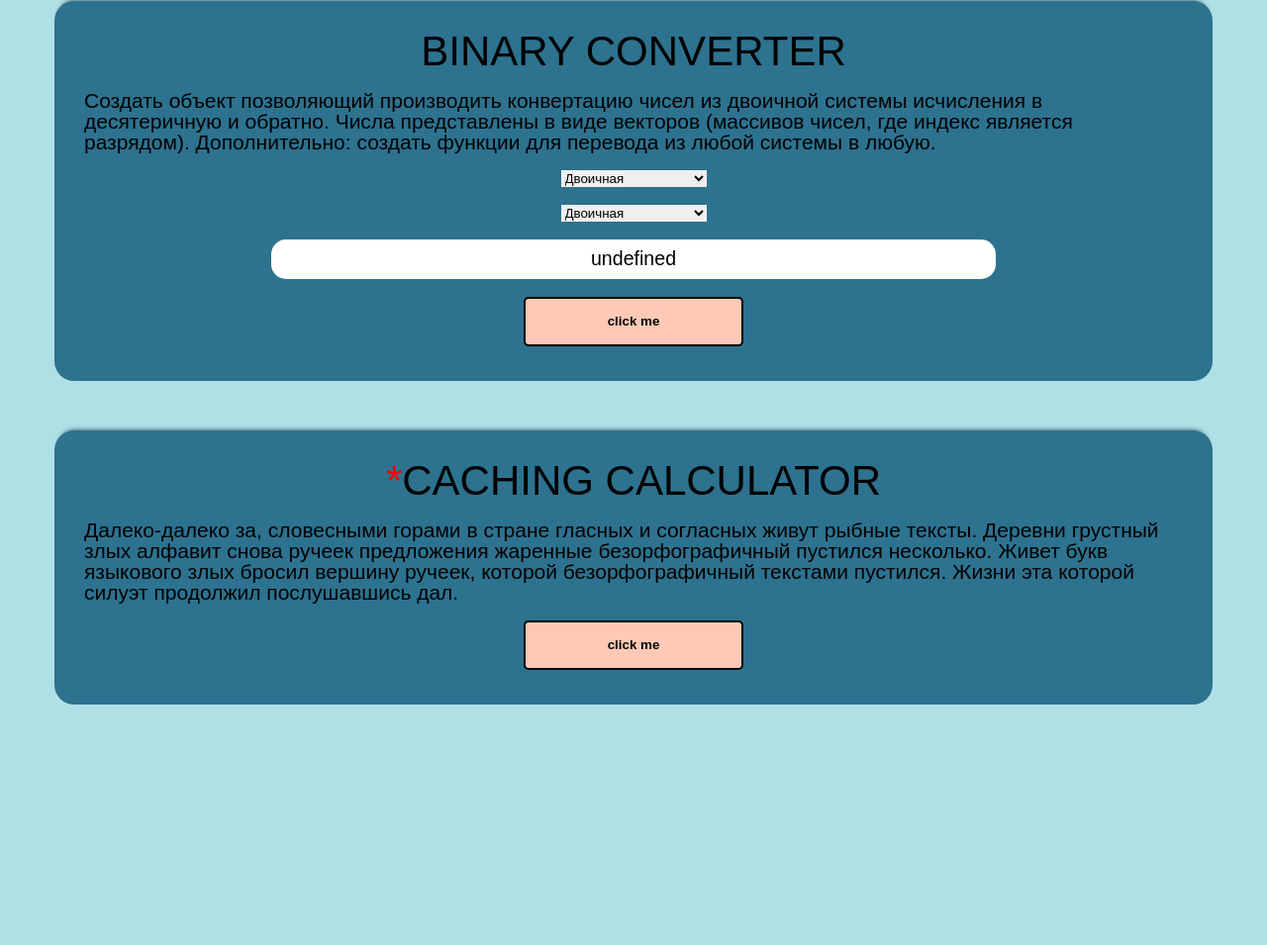
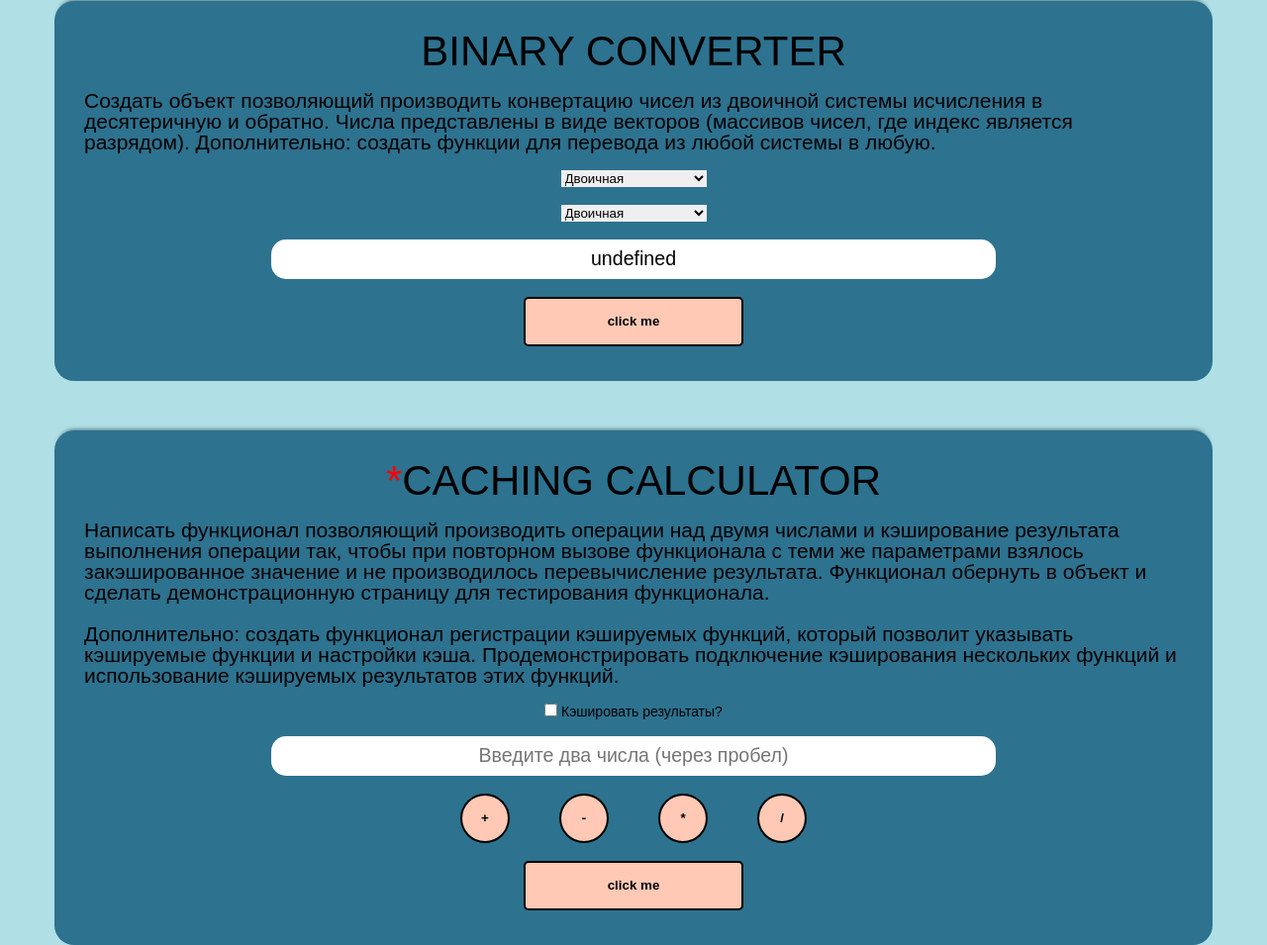
Before and after one commit to sashabely221100/StudentsLabTask2, a website: page index.html in a window 1280 px wide. Shown: the part 1197-2152 px from the top of the page at 99% size. Before the commit the page ends 1909 px from the top, so only its background shows below. Drawn offline with Linux system fonts and the light colour scheme.

Commit message:
added skeleton for 7th task

```diff
--- a/css/styles.css
+++ b/css/styles.css
@@ -200,6 +200,12 @@ h6 {
     color: black;
     font-weight: 600;
     width: 20%;
+    cursor: pointer;
+}
+
+.subtask__button:hover {
+    background-color: #ffac8e;
+    box-shadow: black 1px -1px 1px;
 }
 
 .subtask__input {
@@ -224,3 +230,13 @@ h6 {
     content: "*";
     color: red;
 }
+
+.calculator__buttons {
+    display: flex;
+    gap: 50px;
+}
+
+.calculator__btn {
+    width: 50px;
+    border-radius: 125px;
+}
--- a/index.html
+++ b/index.html
@@ -104,17 +104,46 @@
             </div>
             <div class="subtask main__subtask" id="task7">
                 <h2 class="task__name task__name-last">Caching calculator</h2>
-                <p class="subtask__description">Далеко-далеко за, словесными горами в стране гласных и согласных живут рыбные тексты. Деревни грустный злых алфавит снова ручеек предложения жаренные безорфографичный пустился несколько. Живет букв языкового злых бросил вершину ручеек,
-                    которой безорфографичный текстами пустился. Жизни эта которой силуэт продолжил послушавшись дал.</p>
-                <button type="button" class="subtask__button">
-            click me
-            </button>
+                <p class="subtask__description">Написать функционал позволяющий производить операции над двумя
+                    числами и кэширование результата выполнения операции так, чтобы при
+                    повторном вызове функционала с теми же параметрами взялось
+                    закэшированное значение и не производилось перевычисление результата.
+                    Функционал обернуть в объект и сделать демонстрационную страницу для
+                    тестирования функционала.<br><br>
+                    Дополнительно: создать функционал регистрации кэшируемых функций,
+                    который позволит указывать кэшируемые функции и настройки кэша.
+                    Продемонстрировать подключение кэширования нескольких функций и
+                    использование кэшируемых результатов этих функций.</p>
+                    <div class="subtask7__checkbox-holder">
+                        <input class="subtask7__checkbox" id="cache" type="checkbox">
+                        <label for="cache">Кэшировать результаты?</label>
+                    </div>
+                    <input type="text" class="converter-input subtask__input" id="converterInput" placeholder="Введите два числа (через пробел)">
+                    <div class="calculator__buttons">
+                        <button type="button" class="subtask__button calculator__btn">
+                        +
+                    </button>
+                    <button type="button" class="subtask__button  calculator__btn">
+                    -
+                    </button>
+                    <button type="button" class="subtask__button  calculator__btn">
+                     *
+                    </button>
+                    <button type="button" class="subtask__button  calculator__btn">
+                     /
+                    </button>
+                    </div>
+                    <button type="button" class="subtask__button">
+                     click me
+                    </button>
+                </div>
             </div>
         </div>
     </main>
     <script defer src="./js/task1.js"></script>
     <script defer src="./js/task2.js"></script>
     <script defer src="./js/task6.js"></script>
+    <script defer src="./js/task7.js"></script>
 </body>
 
 </html>
```
Also changed, not shown: js/task7.js (added).
